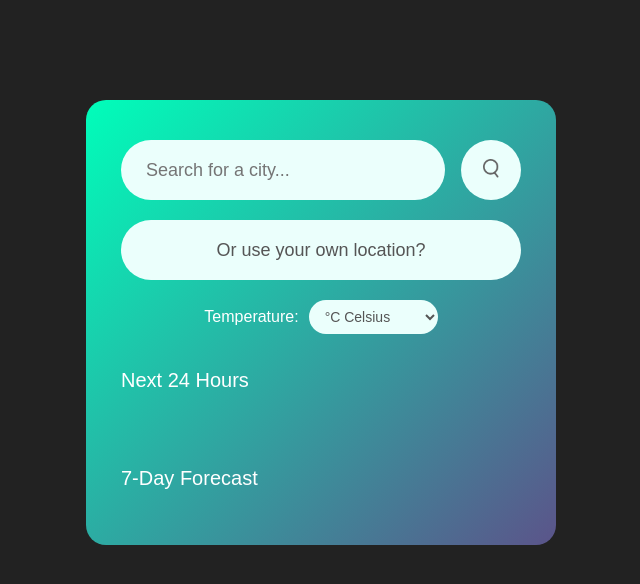
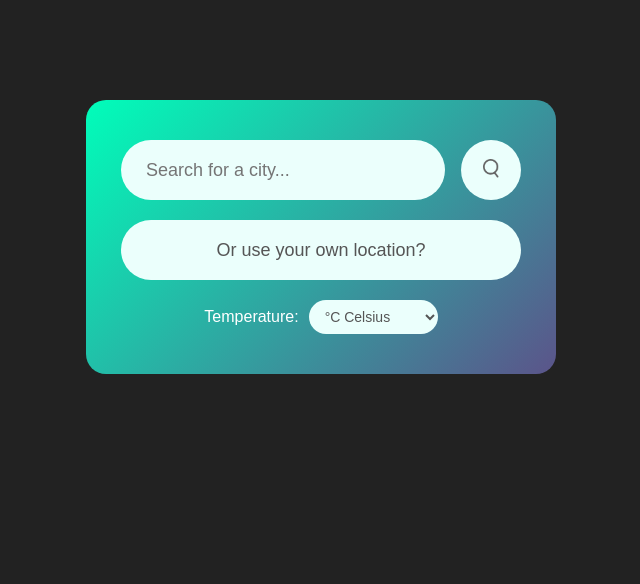
Before and after one commit to naadiyasaikia/Pilvi, a plain HTML site: page index.html in a window 1280 px wide. Shown: the whole page, without its empty margins (319-959 px from the left). Drawn offline with Linux system fonts and the light colour scheme.

Commit message:
Show forecast sections after weather data is successfully fetched

```diff
--- a/index.html
+++ b/index.html
@@ -47,12 +47,12 @@
                     </div>
                 </div>
             </div>
-            <div class="forecast">
+            <div class="forecast" style="display: none;">
                 <h3>Next 24 Hours</h3>
                 <div class="hourly-forecast" id="hourly-forecast">
                 </div>
             </div>
-            <div class="forecast">
+            <div class="forecast" style="display: none;">
                 <h3>7-Day Forecast</h3>
                 <div class="daily-forecast" id="daily-forecast">
                 </div>
--- a/script.js
+++ b/script.js
@@ -207,6 +207,9 @@ document.querySelector(".temp").innerHTML =
     icon.src = weatherIcons[condition] || "images/clear.png";
     document.querySelector(".error").style.display = "none";
     document.querySelector(".weather").style.display = "block";
+    document.querySelectorAll(".forecast").forEach(section => {
+    section.style.display = "block";
+});
 }
 
 
```
